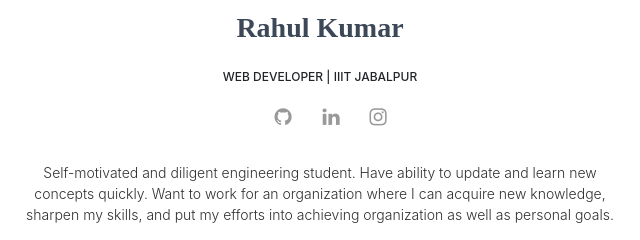
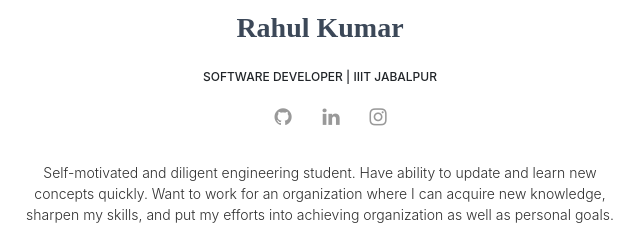
Before and after one commit to Rahul7k/portfolio, a plain HTML site: page index.html in a window 1280 px wide. Shown: the part 459-699 px from the top of the page, 320-960 px from the left. Drawn offline with nearby package versions, Linux system fonts and the light colour scheme; a script that the page names is missing.

Commit message:
Update index.html

```diff
--- a/index.html
+++ b/index.html
@@ -84,7 +84,7 @@
                                 </div>
                                 <div class="name">
                                     <h3 class="title">Rahul Kumar</h3>
-                                    <h6>Web Developer | IIIT Jabalpur</h6>
+                                    <h6>Software Developer | IIIT Jabalpur</h6>
                                     <a href="https://github.com/Rahul7k" target="_blank"
                                         class="btn btn-just-icon btn-link btn-github"><i class="fa fa-github"></i></a>
                                     <a href="https://www.linkedin.com/in/rahul7k/" target="_blank"
```
